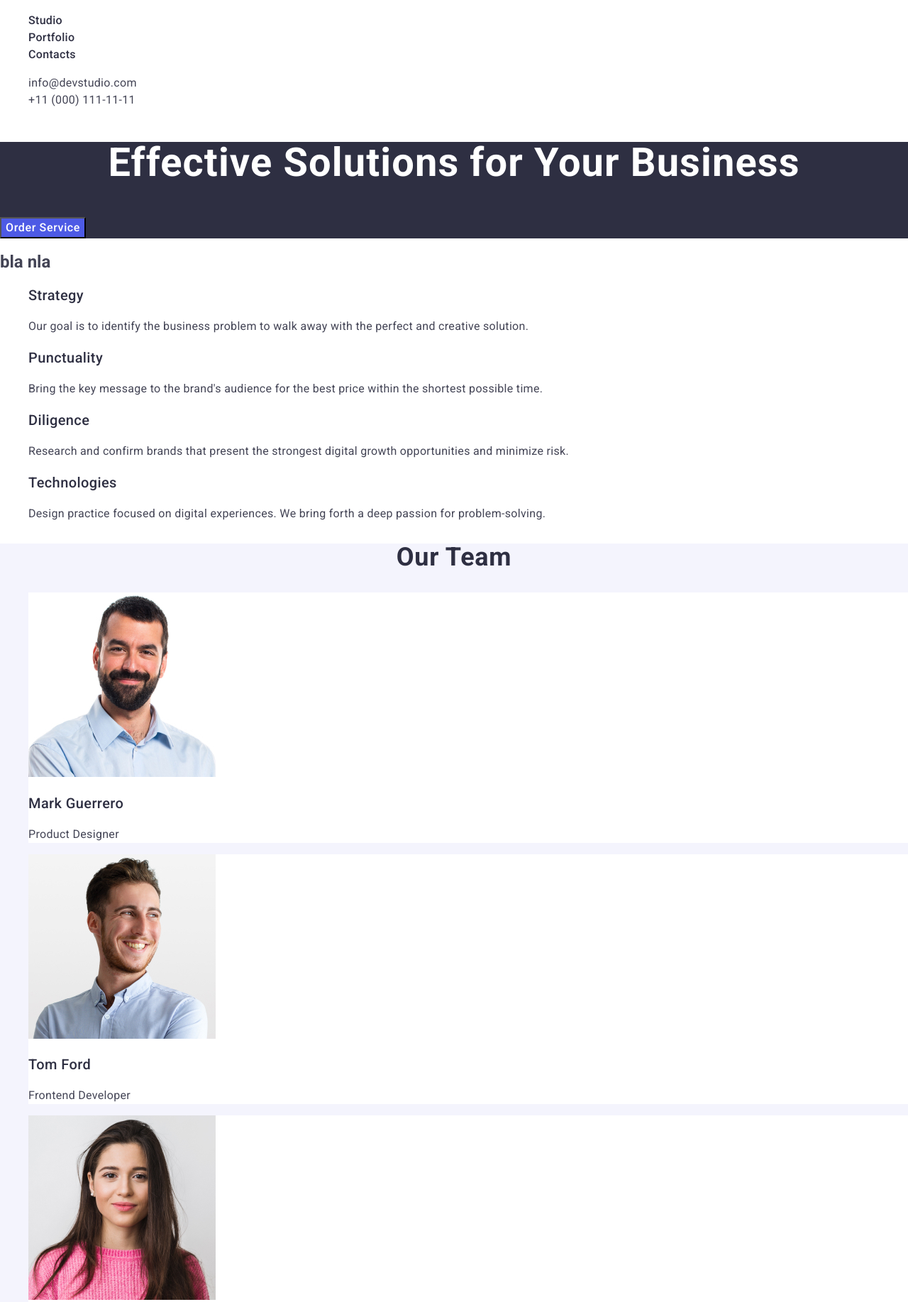
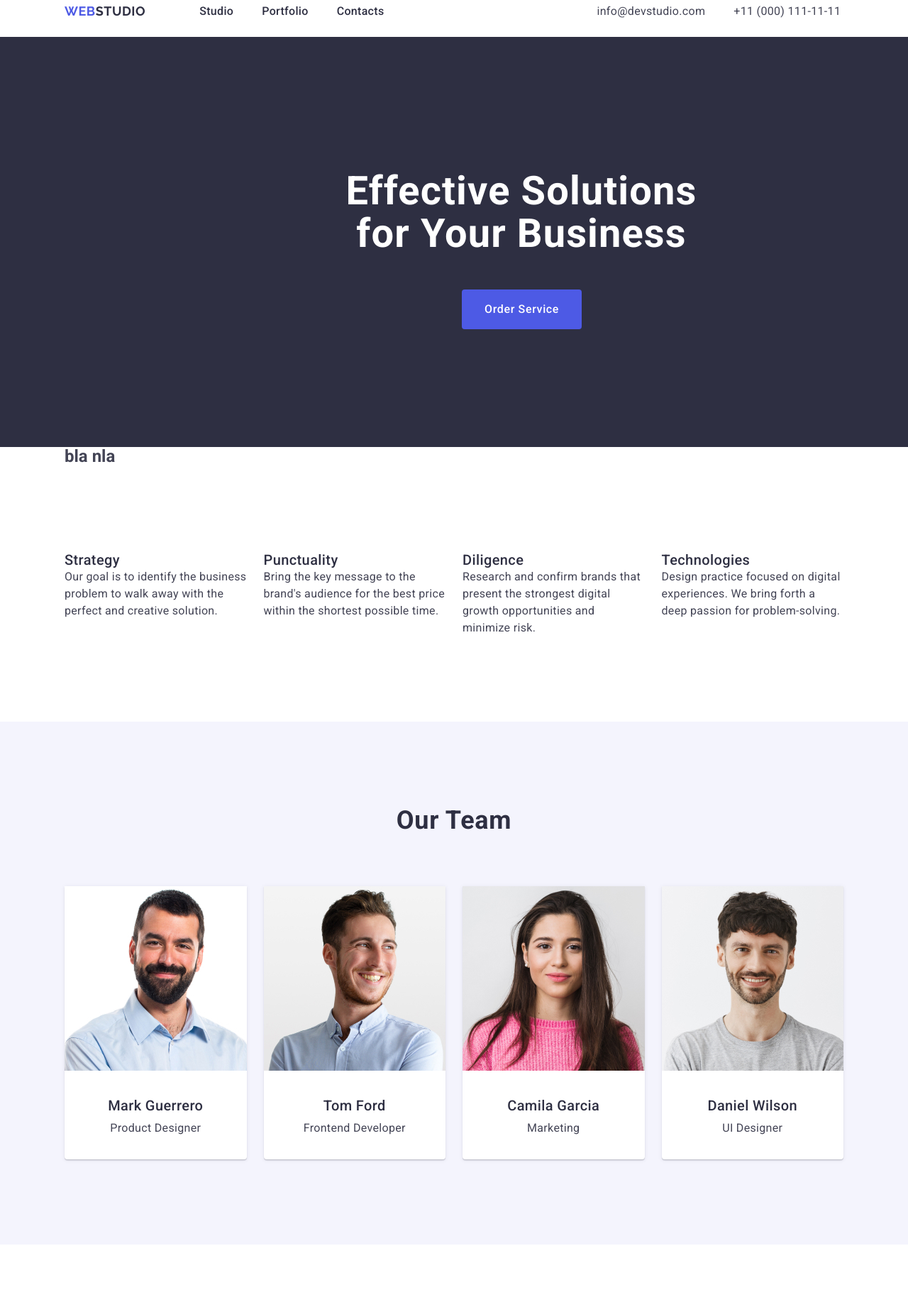
Before and after one commit to wowka130299/goit-markup-hw-03, a plain HTML site: page index.html in a window 1280 px wide. Shown: the part 20-1855 px from the top of the page at 71% size. Drawn offline with nearby package versions, Linux system fonts and the light colour scheme.

Commit message:
sumary update

```diff
--- a/css/styles.css
+++ b/css/styles.css
@@ -1,15 +1,70 @@
+*,
+*::before,
+*::after {
+    box-sizing: border-box;
+}
+
+
 body{
     font-family: 'Roboto', sans-serif;
     color: #434455;
     background-color: #FFF;
+
+}
+h1,h2,h3,h4,h5,h6{
+    margin: 0;
+    padding: 0;
+
+}
+p{
+    margin: 0;
+    padding: 0;
 }
 
 a{
     text-decoration: none;
 }
 
+
+.container {
+    max-width: 1128px;
+    padding: 0 15px;
+    margin: 0 auto;
+
+
+}
+
+.header-box{
+    display: flex;
+   align-items: center;
+    padding-top: 24px;
+    padding-bottom: 24px;
+}
+.logo{
+    display: flex;
+    margin-right: 76px;
+    justify-content: flex-start;
+}
+.list-nav-menu{
+    display: flex;
+    gap: 40px;
+    margin-left: 0;
+
+}
+
+.address-container{
+    display: inline-flex;
+    gap: 40px;
+    margin-right: 0;
+    margin-left: 300px;
+
+
+}
+
 ul{
     list-style-type: none;
+    margin: 0;
+    padding: 0;
 }
 
 .logo-first-element{
@@ -96,24 +151,40 @@ font-weight: 700;
 line-height: 1.07; /* 107.143% */
 letter-spacing: 1.12px;
 text-align: center;
+display: flex;
+justify-content: center;
+width: 496px;
+margin-bottom: 48px;
+
+
 }
+
+
 
 .section-one{
     background: var(--NAVY-BLUE, #2E2F42);
+   padding-top: 188px;
+   padding-bottom: 166px;
+   padding-left: 472px;
 }
 
-.butt{
-
-    color:  #FFF;
-
-/* Button Text */
+.butt{  color:  #FFF;
 font-family: "Roboto", sans-serif ;
 font-size: 16px;
 font-style: normal;
 font-weight: 500;
-line-height: 24px; /* 150% */
+line-height: 1.5;
 letter-spacing: 0.64px;
 background:  #4D5AE5;
+display: inline-flex;
+padding: 16px 32px;
+align-items: flex-start;
+gap: 10px;
+margin-left: 164px;
+border-radius: 4px;
+border: 0;
+
+
 }
 
 .butt:hover,
@@ -130,6 +201,20 @@ background-color: #404BBF;
 cursor:pointer;
 }
 
+.list-section-two{
+   display: flex;
+   gap: 24px;
+   padding-top: 120px;
+   padding-bottom: 120px;
+}
+
+.elements-list{
+width: calc((100% - 72px) / 3);
+}
+.main-title-section-two{
+    display: flex;
+}
+
 .title-section-two{
     color: #2E2F42;
 
@@ -140,6 +225,8 @@ font-style: normal;
 font-weight: 500;
 line-height: 24px; /* 120% */
 letter-spacing: 0.4px;
+display: flex;
+
 }
 
 .info-under-title{
@@ -156,6 +243,8 @@ letter-spacing: 0.32px;
 
 .section-tree{
     background: var(--CLOUD, #F4F4FD);
+    padding-top: 120px;
+    padding-bottom: 120px;
 }
 
 .title-section-tree{
@@ -170,12 +259,38 @@ letter-spacing: 0.32px;
     line-height: 1.11;
     letter-spacing: 0.72px;
      text-transform: capitalize;
+    margin-bottom: 72px;;
+}
+
+.team-kard-list{
+    display: flex;
+    gap: 24px;
+
 }
 
 
 
 .team-kard{
-    background-color:  #FFF;
+    background-color: #FFF;
+   width: calc((100% - 72px) / 4);
+   overflow: hidden;
+border-bottom-left-radius: 4px;
+border-bottom-right-radius: 4px;
+    background: var(--WHITE, #FFF);
+    box-shadow: 0px 2px 1px 0px rgba(46, 47, 66, 0.08), 0px 1px 1px 0px rgba(46, 47, 66, 0.16), 0px 1px 6px 0px rgba(46, 47, 66, 0.08);
+}
+
+
+
+.box-name{
+
+    display: flex;
+    flex-direction: column;
+    justify-content: center;
+    align-items: center;
+    gap: 8px;
+    padding-top:32px;
+    padding-bottom: 32px;
 }
 
 .position{
@@ -191,6 +306,29 @@ line-height: 24px; /* 150% */
 letter-spacing: 0.32px;
 }
 
+.section-four{
+    padding: 120px 120px;
+}
+
+.list-our-portfolio{
+    display: flex;
+    flex-wrap: wrap;
+    gap: 24px;
+    margin: 0;
+    padding: 0;
+
+}
+
+.elements-list-portfolio{
+    width:calc((100% - 48px) / 3);
+    margin-bottom: 48px;
+    overflow: hidden;
+    border-right: 1px solid var(--CORNFLOWER, #E7E9FC);
+        border-bottom: 1px solid var(--CORNFLOWER, #E7E9FC);
+        border-left: 1px solid var(--CORNFLOWER, #E7E9FC);
+        background: var(--WHITE, #FFF);
+}
+
 .title-our-portfolio{
     color: var(--NAVY-BLUE, #2E2F42);
     text-align: center;
@@ -203,6 +341,9 @@ letter-spacing: 0.32px;
     line-height: 40px; /* 111.111% */
     letter-spacing: 0.72px;
     text-transform: capitalize;
+    margin-bottom: 72px;
+
+
 }
 
 
@@ -238,7 +379,10 @@ font-family: Roboto;
 font-size: 16px;
 font-style: normal;
 font-weight: 400;
-line-height: 24px; /* 150% */
+line-height: 24px;
+padding-left:0;
+padding-top: 101.5px;
+padding-bottom: 100px;
 }
 
 .title-section-f{
@@ -253,15 +397,22 @@ line-height: 24px; /* 150% */
         letter-spacing: 0.02em
 }
 
+.box-portfolio{
+   padding: 32px 16px;
+
+}
+
 .info-in-footer{
-    color: var(--CLOUD, #F4F4FD);
-
-        /* Body */
+    color: #F4F4FD;
     font-family: Roboto;
     font-size: 16px;
     font-style: normal;
     font-weight: 400;
     line-height: 24px;
     letter-spacing: 0.02em;
+    width: 264px;
 
 }
+.logo-footer{
+margin-bottom: 17.5px;
+}
--- a/index.html
+++ b/index.html
@@ -18,10 +18,14 @@
   </head>
   <body>
     <header>
-      <nav class="nav-menu">
+      <div class="container">
+        <div class="header-box">
+          <div class="logo">
             <a class="logo-first-element" href="./index.html" target="_blank"
               >Web<span class="logo-second-element">Studio</span></a
             >
+          </div>
+          <nav class="nav-menu">
             <ul class="list-nav-menu">
               <li><a class="link-nav" href="./index.html">Studio</a></li>
               <li><a class="link-nav" href="">Portfolio</a></li>
@@ -29,7 +33,7 @@
             </ul>
           </nav>
           <address class="ad-info">
-        <ul>
+            <ul class="address-container">
               <li>
                 <a class="info" href="mailto:info@devstudio.com"
                   >info@devstudio.com</a
@@ -40,39 +44,47 @@
               </li>
             </ul>
           </address>
+        </div>
+      </div>
     </header>
     <main>
       <!--Section 1-->
       <section class="section-one">
+        <div class="container">
           <h1 class="main-title">Effective Solutions for Your Business</h1>
+
           <button class="butt" type="button">Order Service</button>
+        </div>
       </section>
+
       <!--Section 2-->
+
       <section class="section-two">
-        <h2>bla nla</h2>
-        <ul>
-          <li>
+        <div class="container">
+          <h2 class="main-title-section-two">bla nla</h2>
+          <ul class="list-section-two">
+            <li class="elements-list">
               <h3 class="title-section-two">Strategy</h3>
               <p class="info-under-title">
-              Our goal is to identify the business problem to walk away with the
-              perfect and creative solution.
+                Our goal is to identify the business problem to walk away with
+                the perfect and creative solution.
               </p>
             </li>
-          <li>
+            <li class="elements-list">
               <h3 class="title-section-two">Punctuality</h3>
               <p class="info-under-title">
                 Bring the key message to the brand's audience for the best price
                 within the shortest possible time.
               </p>
             </li>
-          <li>
+            <li class="elements-list">
               <h3 class="title-section-two">Diligence</h3>
               <p class="info-under-title">
                 Research and confirm brands that present the strongest digital
                 growth opportunities and minimize risk.
               </p>
             </li>
-          <li>
+            <li class="elements-list">
               <h3 class="title-section-two">Technologies</h3>
               <p class="info-under-title">
                 Design practice focused on digital experiences. We bring forth a
@@ -80,11 +92,14 @@
               </p>
             </li>
           </ul>
+        </div>
       </section>
+
       <!--Section 3-->
       <section class="section-tree">
+        <div class="container">
           <h2 class="title-section-tree">Our Team</h2>
-        <ul>
+          <ul class="team-kard-list">
             <li class="team-kard">
               <img
                 src="./images/markguero.jpg"
@@ -92,8 +107,10 @@
                 width="264"
                 height="260"
               />
+              <div class="box-name">
                 <h3 class="title-section-two">Mark Guerrero</h3>
                 <p class="position">Product Designer</p>
+              </div>
             </li>
             <li class="team-kard">
               <img
@@ -102,8 +119,10 @@
                 width="264"
                 height="260"
               />
+              <div class="box-name">
                 <h3 class="title-section-two">Tom Ford</h3>
                 <p class="position">Frontend Developer</p>
+              </div>
             </li>
             <li class="team-kard">
               <img
@@ -112,8 +131,10 @@
                 width="264"
                 height="260"
               />
+              <div class="box-name">
                 <h3 class="title-section-two">Camila Garcia</h3>
                 <p class="position">Marketing</p>
+              </div>
             </li>
             <li class="team-kard">
               <img
@@ -122,87 +143,109 @@
                 width="264"
                 height="260"
               />
+              <div class="box-name">
                 <h3 class="title-section-two">Daniel Wilson</h3>
                 <p class="position">UI Designer</p>
+              </div>
             </li>
           </ul>
+        </div>
       </section>
       <!--Section 4-->
-      <section>
+      <section class="section-four">
+        <div class="container">
           <h2 class="title-our-portfolio">Our Portfolio</h2>
           <!--Row 1-->
-        <ul>
-          <li>
+          <ul class="list-our-portfolio">
+            <li class="elements-list-portfolio">
               <img
                 src="./images/bankingApp.jpg"
                 alt="Banking App"
                 width="360"
                 height="260"
               />
+              <div class="box-portfolio">
                 <h3 class="title-section-f">Banking App</h3>
                 <p class="text-under-name-portfolio">App</p>
+              </div>
             </li>
-          <li>
+            <li class="elements-list-portfolio">
               <img
                 src="./images/cashlessPayment.jpg"
                 alt="Cashless Payment"
                 width="360"
                 height="260"
               />
+              <div class="box-portfolio">
                 <h3 class="title-section-f">Cashless Payment</h3>
                 <p class="text-under-name-portfolio">Marketing</p>
+              </div>
             </li>
-          <li>
+            <li class="elements-list-portfolio">
               <img
                 src="./images/meditationApp.jpg"
                 alt="Meditation App"
                 width="360"
                 height="260"
               />
+              <div class="box-portfolio">
                 <h3 class="title-section-f">Meditation App</h3>
                 <p class="text-under-name-portfolio">App</p>
+              </div>
             </li>
-          <li>
+            <li class="elements-list-portfolio">
               <img
                 src="./images/taxiService.jpg"
                 alt="Taxi Service"
                 width="360"
                 height="260"
               />
+              <div class="box-portfolio">
                 <h3 class="title-section-f">Taxi Service</h3>
                 <p class="text-under-name-portfolio">Marketing</p>
+              </div>
             </li>
-          <li>
+            <li class="elements-list-portfolio">
               <img
                 src="./images/screenIlustration.jpg"
                 alt="Screen Illustrations"
                 width="360"
                 height="260"
               />
+              <div class="box-portfolio">
                 <h3 class="title-section-f">Screen Illustrations</h3>
                 <p class="text-under-name-portfolio">Design</p>
+              </div>
             </li>
-          <li>
+            <li class="elements-list-portfolio">
               <img
                 src="./images/onlineCourses.jpg"
                 alt="Online Courses"
                 width="360"
                 height="260"
               />
+              <div class="box-portfolio">
                 <h3 class="title-section-f">Online Courses</h3>
                 <p class="text-under-name-portfolio">Marketing</p>
+              </div>
             </li>
           </ul>
+        </div>
       </section>
     </main>
     <footer class="footer-name">
+      <div class="container">
+        <div class="logo-footer">
           <a class="logo-first-element" href="./index.html" target="_blank"
             >Web<span class="logo-second-element-down">Studio</span></a
           >
+        </div>
+
         <p class="info-in-footer">
-        Increase the flow of customers and sales for your business with digital
-        marketing & growth solutions.
+          Increase the flow of customers and sales for your business with
+          digital marketing & growth solutions.
         </p>
+      </div>
     </footer>
   </body>
 </html>
```
Lines whose indentation alone changed are shown as unchanged.
